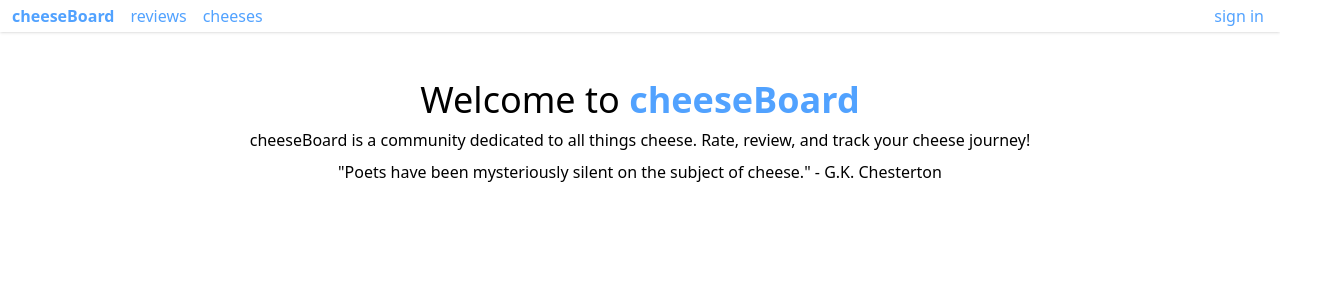
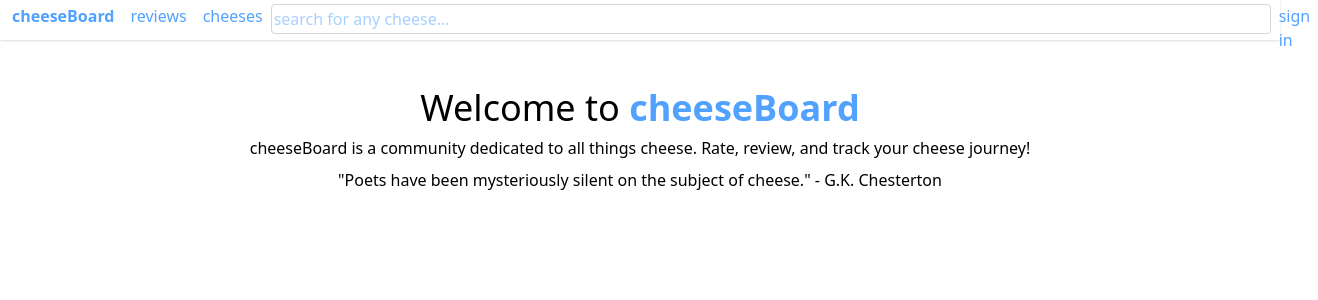
Before and after one commit to basha105/cheeseBoard, a React (Vite) app in the folder client/: page / in a window 1280 px wide. Shown: the top 300 px of the page, 1318 px wide, since content can reach past the window. Built offline with nearby package versions, Linux system fonts and the light colour scheme.

Commit message:
implemented not yet functional search bar

```diff
--- a/client/src/components/Navbar.jsx
+++ b/client/src/components/Navbar.jsx
@@ -3,11 +3,17 @@ import { Link } from 'react-router-dom';
 
 function Navbar() {
     return (
-        <div className="h-8 flex justify-between text-blue-400 bg-white p-1 shadow">
-            <ul className="flex">
+        <div className="h-10 flex text-blue-400 bg-white p-1 shadow">
+            <ul className="flex align-middle">
                 <li className="hover:bg-gray-100 px-2 rounded font-bold"><Link to="/">cheeseBoard</Link></li>
                 <li className="hover:bg-gray-100 px-2 rounded"><Link>reviews</Link></li>
                 <li className="hover:bg-gray-100 px-2 rounded"><Link to="/cheeses">cheeses</Link></li>
+                <li className="w-250">
+                    <form className="" action="">
+                        <label for="searchEntry"></label>
+                        <input className="outline-none p-0.5 border-1 w-250 rounded border-gray-300" type="text" name="searchEntry" id="searchEntry" placeholder="search for any cheese..."/>
+                    </form>
+                </li>
             </ul>
             <div className="mr-1 hover:bg-gray-100 px-2 rounded"><Link>sign in</Link></div>
 
```
